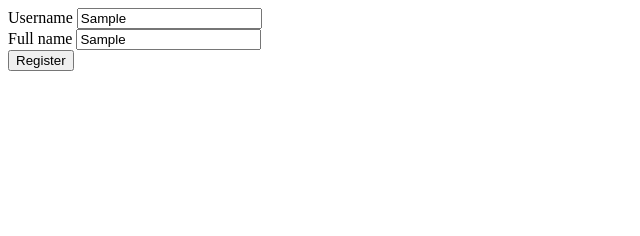
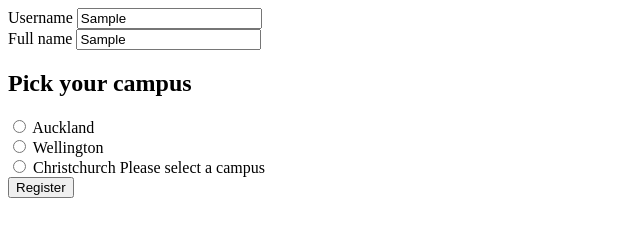
Before and after one commit to 16WDWE02/javascript-intro, a plain HTML site: page index.html in a window 1280 px wide. Both pictures are taken after typing "Sample", "Sample" into the empty fields and a click on the input "Register". Shown: the whole page, without its empty margins (0-640 px from the left). Drawn offline with Linux system fonts and the light colour scheme.

Commit message:
Add more validation

```diff
--- a/index.html
+++ b/index.html
@@ -22,12 +22,30 @@
 				<span id="full-name-message"></span>
 			</div>
 
+			<h2>Pick your campus</h2>
+
+			<div>
+				<input type="radio" name="campus" id="auckland">
+				<label for="auckland">Auckland</label>
+			</div>
+
+			<div>
+				<input type="radio" name="campus" id="wellington">
+				<label for="wellington">Wellington</label>
+			</div>
+
+			<div>
+				<input type="radio" name="campus" id="christchurch">
+				<label for="christchurch">Christchurch</label>
+				<span id="campus-message"></span>
+			</div>
+
 			<input type="submit" value="Register">
 
 		</form>
 
 		<!-- Main content goes here -->
-
+		<script src="js/patterns.js"></script>
 		<script src="js/validation.js"></script>
 	</body>
 </html>
--- /dev/null
+++ b/js/patterns.js
@@ -0,0 +1,3 @@
+// Patterns to use in validation
+var usernamePattern = new RegExp("^[a-zA-Z0-9._-]{3,20}$");
+var namePattern = new RegExp("^[a-zA-Z' .-]{1,30}$");
--- a/js/validation.js
+++ b/js/validation.js
@@ -4,15 +4,16 @@ var registrationForm = document.querySelector("#registration");
 // Wait for the user to submit the form
 registrationForm.onsubmit = function(event) {
 
-	// Patterns to use in validation
-	var usernamePattern = new RegExp("^[a-zA-Z0-9._-]{3,20}$");
-	var namePattern = new RegExp("^[a-zA-Z' .-]{1,30}$");
+	// Count how many errors there are
+	var totalErrors = 0;
 
 	// Get references to the input fields
 	var usernameInput = document.querySelector("#username");
 	var usernameMessage = document.querySelector("#username-message");
 	var nameInput = document.querySelector("#full-name");
 	var nameMessage = document.querySelector("#full-name-message");
+	var campusMessage = document.querySelector('#campus-message');
+	var campusOptions = document.querySelectorAll('[name=campus]');
 
 	// Check the username
 	if( usernamePattern.test( usernameInput.value ) ) {
@@ -21,6 +22,7 @@ registrationForm.onsubmit = function(event) {
 	} else {
 		// Username is invalid
 		usernameMessage.innerHTML = "Username is invalid";
+		totalErrors++;
 	}
 
 	// Check the name
@@ -30,9 +32,33 @@ registrationForm.onsubmit = function(event) {
 	} else {
 		// Name is invalid
 		nameMessage.innerHTML = "Name is invalid";
+		totalErrors++;
 	}
 
-	// Stop the form from submitting
-	event.preventDefault();
+	// Loop over all the campus options
+	var campusIsSelected = false;
+
+	for(var i=0; i<campusOptions.length; i++) {
+		// Check if this campus has been selected
+		if( campusOptions[i].checked ) {
+			campusIsSelected = true;
+		}
+	}
+
+	// If campusIsSelected is still false
+	if( campusIsSelected == false ) {
+		campusMessage.innerHTML = 'Please select a campus';
+		totalErrors++;
+	} else {
+		campusMessage.innerHTML = '';
+	}
+
+	// If the total errors is greater than 0
+	if( totalErrors > 0 ) {
+		// Stop the form from submitting
+		event.preventDefault();
+	}
+
+
 
 }
```
